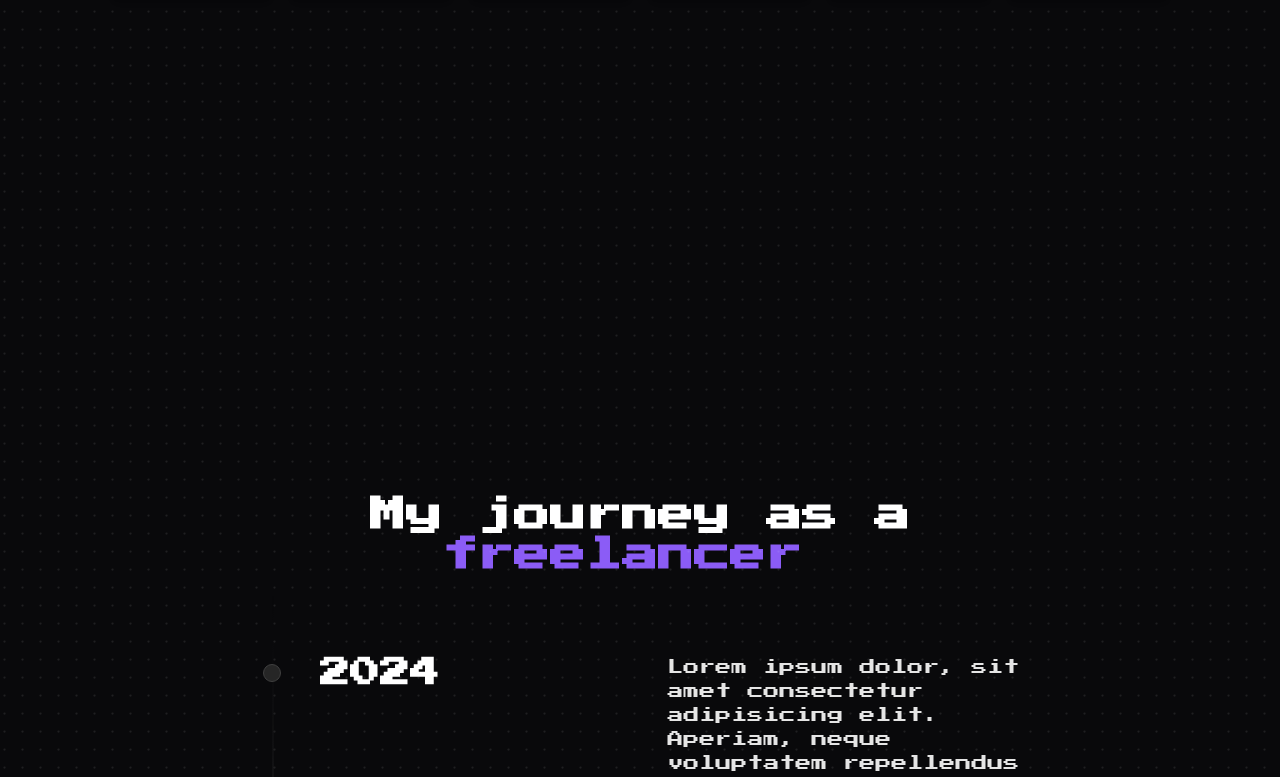
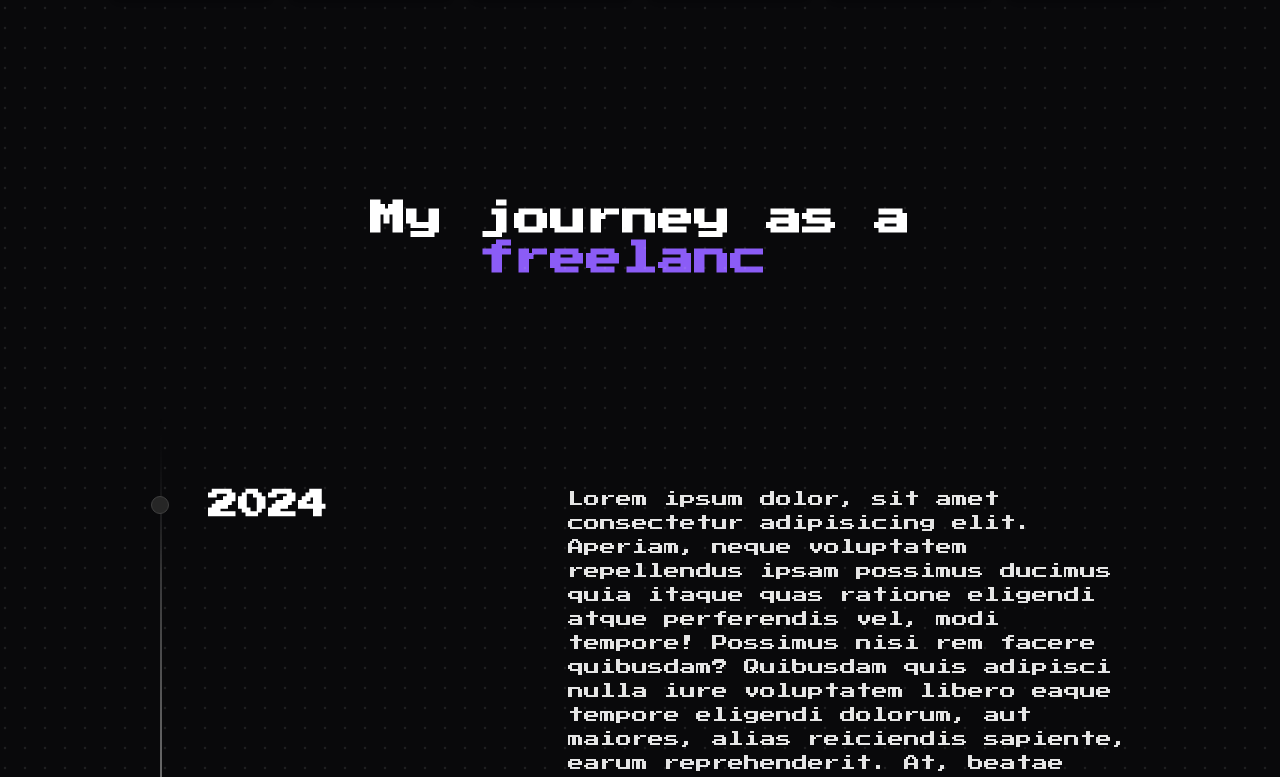
Before and after one commit to kiannaquines/kian_portfolio, a Next.js app: page / in a window 1280 px wide. Shown: the part 2001-2778 px from the top of the page. Built offline with nearby package versions, Linux system fonts and the light colour scheme.

Commit message:
added more changes

```diff
--- a/components/hero.tsx
+++ b/components/hero.tsx
@@ -23,12 +23,11 @@ const Hero = () => {
   return (
     <div className="w-full sm:px-10 lg:px-28 py-10 lg:py-32 mx-auto">
       <div className="flex flex-col md:flex-row-reverse">
-        {/* Image */}
         <motion.div
           initial={{ opacity: 0, scale: 0.9 }}
           animate={{ opacity: 1, scale: 1 }}
           transition={{ type: "spring", stiffness: 100, damping: 10 }}
-          className="w-full md:w-1/2 flex justify-end"
+          className="w-full md:w-1/2 flex justify-center mb-5 sm:justify-end sm:mb-0"
         >
           <div className="relative w-full max-w-[270px] sm:max-w-[400px] aspect-square">
             <Image
--- a/components/tech-stack.tsx
+++ b/components/tech-stack.tsx
@@ -58,7 +58,7 @@ const technologies = [
 
 const TechStack = () => {
   return (
-    <div className="w-full sm:px-10 lg:px-28 py-10 lg:py-32 mx-auto">
+    <div className="w-full sm:px-10 lg:px-28 pt-10 lg:pt-32 mx-auto">
       <div className="mx-auto text-center">
         <motion.h2
           initial={{ opacity: 0, y: 20 }}
@@ -80,6 +80,7 @@ const TechStack = () => {
           initial={{ opacity: 0 }}
           whileInView={{ opacity: 1 }}
           transition={{ duration: 0.5, delay: 0.4 }}
+          viewport={{ once: true }}
           className="grid grid-cols-2 sm:grid-cols-3 md:grid-cols-4 lg:grid-cols-6 gap-5 max-w-screen-xl mx-auto"
         >
           {technologies.map((tech, index) => (
--- a/components/ui/about-timeline.tsx
+++ b/components/ui/about-timeline.tsx
@@ -33,8 +33,8 @@ export const Timeline = ({ data }: { data: AboutTimelineEntry[] }) => {
   const opacityTransform = useTransform(scrollYProgress, [0, 0.1], [0, 1]);
 
   return (
-    <div className="w-full sm:px-10 lg:px-28 py-10 lg:py-32 mx-auto" ref={containerRef}>
-      <div className="mx-auto pt-10">
+      <>
+      <div className="w-full sm:px-10 lg:px-28 pb-10 lg:pb-32" ref={containerRef}>
       <h2 className="text-3xl sm:text-4xl text-center text-neutral-900 dark:text-white font-bold max-w-full">
         My journey as a
         <br />
@@ -43,12 +43,9 @@ export const Timeline = ({ data }: { data: AboutTimelineEntry[] }) => {
           sequence={["developer", 2000, "student", 2000, "freelancer", 2000]}
           speed={30}
           repeat={Infinity}
-            wrapper="span"
-          />
+          wrapper="span" />
       </h2>
-      </div>
-
-      <div ref={ref} className="relative max-w-7xl mx-auto pb-20">
+    </div><div ref={ref} className="relative max-w-7xl pb-20">
         {data.map((item, index) => (
           <motion.div
             key={index}
@@ -61,13 +58,13 @@ export const Timeline = ({ data }: { data: AboutTimelineEntry[] }) => {
               <div className="h-10 absolute left-3 md:left-3 w-10 rounded-full flex items-center justify-center bg-transparent">
                 <div className="h-4 w-4 rounded-full bg-neutral-200 dark:bg-neutral-800 border border-neutral-300 dark:border-neutral-700 p-2 bg-transparent" />
               </div>
-              <h3 className="hidden md:block text-lg md:pl-20 md:text-3xl font-bold text-violet-500 dark:text-white">
+              <h3 className="hidden md:block text-lg md:pl-20 md:text-3xl font-bold text-violet-500 dark:text-white mr-10">
                 {item.title}
               </h3>
             </div>
 
             <div className="relative pl-6 sm:pl-12 md:pl-4 pr-4 w-full">
-              <h3 className="md:hidden block text-xl sm:text-2xl mb-4 text-left font-bold text-neutral-500 dark:text-neutral-500">
+              <h3 className="md:hidden block text-xl sm:text-2xl mb-4 text-left font-bold text-neutral-500 dark:text-neutral-500 mr-10">
                 {item.title}
               </h3>
               {item.content}
@@ -81,10 +78,9 @@ export const Timeline = ({ data }: { data: AboutTimelineEntry[] }) => {
         >
           <motion.div
             style={{ height: heightTransform, opacity: opacityTransform }}
-            className="absolute inset-x-0 top-0 w-[2px] bg-gradient-to-t from-white via-white to-transparent from-[0%] via-[10%] rounded-full"
-          />
+            className="absolute inset-x-0 top-0 w-[2px] bg-gradient-to-t from-white via-white to-transparent from-[0%] via-[10%] rounded-full" />
         </div>
       </div>
-    </div>
+      </>
   );
 };
--- a/components/ui/header.tsx
+++ b/components/ui/header.tsx
@@ -1,5 +1,5 @@
 "use client";
-import React, { useEffect, useState } from "react";
+import React, { useState } from "react";
 import {
   IconHome,
   IconUser,
@@ -28,17 +28,15 @@ const Header = () => {
   `fixed top-0 left-0 w-full z-[100] flex items-center gap-10 justify-between
    py-4 px-10 md:px-10 lg:px-28 backdrop-blur-lg
    transition-all duration-300
-   bg-white/30 dark:bg-black/30 shadow-md border-b border-white/10 dark:border-gray-800`
+   bg-white/30 dark:bg-black/30 shadow-md`
 }
     >
-      {/* Logo */}
       <div className="flex items-center">
         <span className="text-sm font-bold text-gray-900 dark:text-white">
           &lt;Kian Naquines/&gt;
         </span>
       </div>
 
-      {/* Desktop Navigation */}
       <nav className="hidden md:flex gap-6 items-center">
         {navItems.map((item, index) => (
           <a
@@ -51,7 +49,6 @@ const Header = () => {
         ))}
       </nav>
 
-      {/* Mobile Menu Toggle */}
       <button
         className="md:hidden text-gray-700 dark:text-gray-300 ml-auto"
         onClick={() => setIsMenuOpen(!isMenuOpen)}
@@ -64,7 +61,6 @@ const Header = () => {
         )}
       </button>
 
-      {/* Mobile Navigation */}
       <AnimatePresence>
         {isMenuOpen && (
           <motion.nav
@@ -72,13 +68,13 @@ const Header = () => {
             animate={{ opacity: 1, y: 0 }}
             exit={{ opacity: 0, y: -20 }}
             transition={{ duration: 0.2 }}
-            className="absolute top-16 left-0 right-0 bg-white/80 dark:bg-black/80 backdrop-blur-lg flex-col gap-4 p-6 rounded-lg shadow-lg md:hidden"
+            className="absolute top-16 left-0 right-0 bg-white/50 dark:bg-black/50 backdrop-blur-lg flex-col gap-5 p-6 rounded-lg shadow-lg md:hidden m-2"
           >
             {navItems.map((item, index) => (
               <a
                 key={index}
                 href={item.link}
-                className="flex items-center gap-2 text-xs font-bold text-gray-700 dark:text-gray-300 hover:text-gray-900 dark:hover:text-white transition"
+                className="flex items-center gap-2 mb-3 text-xs font-bold text-gray-700 dark:text-gray-300 hover:text-gray-900 dark:hover:text-white transition"
                 onClick={() => setIsMenuOpen(false)}
               >
                 {item.icon} {item.name}
@@ -88,7 +84,6 @@ const Header = () => {
         )}
       </AnimatePresence>
 
-      {/* Timezone */}
       <span className="hidden md:block text-xs text-gray-700 font-bold dark:text-gray-300">
         Asia/Manila
       </span>
--- a/components/ui/hero-highlight.tsx
+++ b/components/ui/hero-highlight.tsx
@@ -29,12 +29,10 @@ export const HeroHighlight = ({
       className={cn("relative z-10 group", className)}
       onMouseMove={handleMouseMove}
     >
-      {/* Background Dots */}
       <div className="absolute inset-0 bg-dot-thick-neutral-600 dark:bg-dot-thick-neutral-200 pointer-events-none opacity-10" />
 
-      {/* Hover Effect */}
       <motion.div
-        className="pointer-events-none bg-dot-thick-indigo-500 dark:bg-dot-thick-indigo-500 absolute inset-0 opacity-10"
+        className="pointer-events-none bg-dot-thick-violet-500 dark:bg-dot-thick-violet-500 absolute inset-0 opacity-10"
         style={{
           WebkitMaskImage: useMotionTemplate`
             radial-gradient(
--- a/tailwind.config.ts
+++ b/tailwind.config.ts
@@ -131,7 +131,7 @@ export default {
 				{
 					"bg-dot-thick": (value: any) => ({
 						backgroundImage: `url("${svgToDataUri(
-							`<svg xmlns="http://www.w3.org/2000/svg" viewBox="0 0 40 40" width="18" height="18" fill="none">
+							`<svg xmlns="http://www.w3.org/2000/svg" viewBox="0 0 40 40" width="20" height="20" fill="none">
 							<circle fill="${value}" id="pattern-circle" cx="10" cy="10" r="2.5"></circle>
 							</svg>`
 						)}")`,
```
Lines whose indentation alone changed are shown as unchanged.
